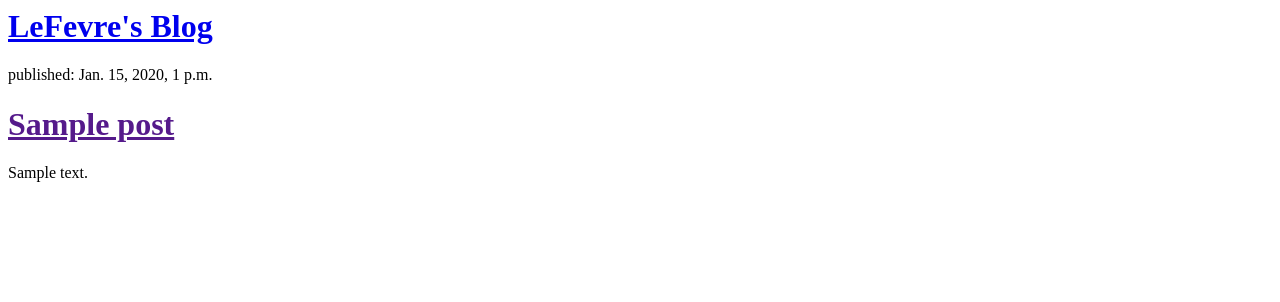
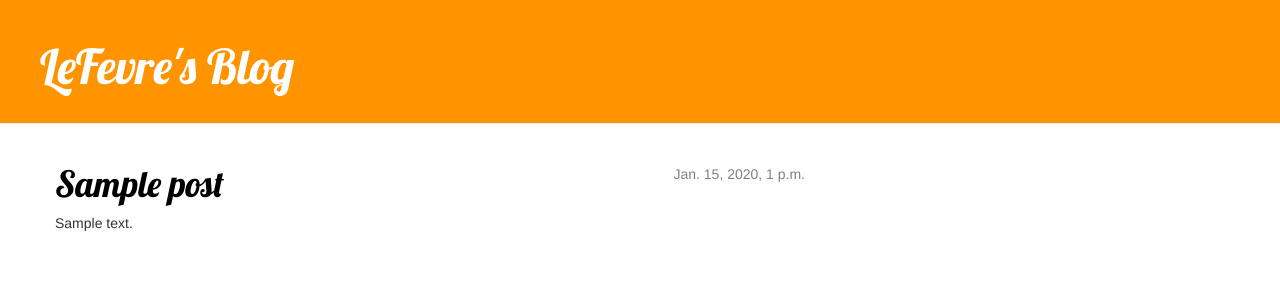
Before and after one commit to uadtest/my-first-blog, a Django app: template blogapp/templates/blogapp/post_list.html in a window 1280 px wide. Shown: the top 302 px of the page. Run offline with Django 3.2, Linux system fonts and the light colour scheme; the template is opened without the code that fills it: values that come from a table or form of the project are taken from there, others are empty; tables that the repository leaves empty hold one stand-in row (values such as "Sample post"); some libraries are stand-ins or nearby versions.

Commit message:
Added view and template for datailed blog post as well as CSS for the site.

```diff
--- /dev/null
+++ b/blogapp/static/css/blogapp.css
@@ -0,0 +1,47 @@
+.page-header {
+    background-color: #ff9400;
+    margin-top: 0;
+    padding: 20px 20px 20px 40px;
+}
+
+.page-header h1, .page-header h1 a, .page-header h1 a:visited, .page-header h1 a:active {
+    color: #ffffff;
+    font-size: 36pt;
+    text-decoration: none;
+}
+
+.content {
+    margin-left: 40px;
+}
+
+h1, h2, h3, h4 {
+    font-family: 'Lobster', cursive;
+}
+
+.date {
+    float: right;
+    color: #828282;
+}
+
+.save {
+    float: right;
+}
+
+.post-form textarea, .post-form input {
+    width: 100%;
+}
+
+.top-menu, .top-menu:hover, .top-menu:visited {
+    color: #ffffff;
+    float: right;
+    font-size: 26pt;
+    margin-right: 20px;
+}
+
+.post {
+    margin-bottom: 70px;
+}
+
+.post h1 a, .post h1 a:visited {
+    color: #000000;
+}
--- /dev/null
+++ b/blogapp/templates/blogapp/base.html
@@ -0,0 +1,24 @@
+{% load staticfiles %}
+
+<html>
+    <head>
+        <link rel="stylesheet" href="//maxcdn.bootstrapcdn.com/bootstrap/3.2.0/css/bootstrap.min.css">
+        <link rel="stylesheet" href="//maxcdn.bootstrapcdn.com/bootstrap/3.2.0/css/bootstrap-theme.min.css">
+        <link rel="stylesheet" href="{% static 'css/blogapp.css' %}">
+        <link href="https://fonts.googleapis.com/css?family=Lobster&subset=latin,cyrillic" rel="stylesheet" type="text/css">
+        <title>Lefevre's blog</title>
+    </head>
+ <body>
+        <div class="page-header">
+            <h1><a href="/">LeFevre's Blog</a></h1>
+        </div>
+        <div class="content container">
+            <div class="row">
+                <div class="col-md-8">
+                {% block content %}
+                {% endblock %}
+                </div>
+            </div>
+        </div>
+    </body>
+</html>
--- a/blogapp/templates/blogapp/post_list.html
+++ b/blogapp/templates/blogapp/post_list.html
@@ -1,19 +1,13 @@
-<html>
-        <head>
-            <title>Lefevre's blog</title>
-        </head>
-<body>
+    {% extends 'blogapp/base.html' %}
 
-    <div>
-		<h1><a href="/">LeFevre's Blog</a></h1>
-	</div>
-
-	{% for post in posts %}
-	<div>
-    	<p>published: {{ post.published_date }}</p>
-    	<h1><a href="">{{ post.title }}</a></h1>
-    	<p>{{ post.text|linebreaksbr }}</p>
-	</div>
-	{% endfor %}
-    </body>
-</html>
+    {% block content %}
+        {% for post in posts %}
+            <div class="post">
+                <div class="date">
+                    {{ post.published_date }}
+                </div>
+                 <h1><a href="{% url 'post_detail' pk=post.pk %}">{{ post.title }}</a></h1>
+                <p>{{ post.text|linebreaksbr }}</p>
+            </div>
+        {% endfor %}
+    {% endblock content %}
--- a/blogapp/urls.py
+++ b/blogapp/urls.py
@@ -1,6 +1,7 @@
 from django.conf.urls import url
-from . import 	views
+from . import views
 
 urlpatterns = [
     url(r'^$', views.post_list, name='post_list'),
+    url(r'^post/(?P<pk>[0-9]+)/$', views.post_detail, name='post_detail'),
 ]
```
Also changed, not shown: blogapp/templates/blogapp/post_detail.html (added, +13 -0 lines), blogapp/views.py (+6 -1 lines).
